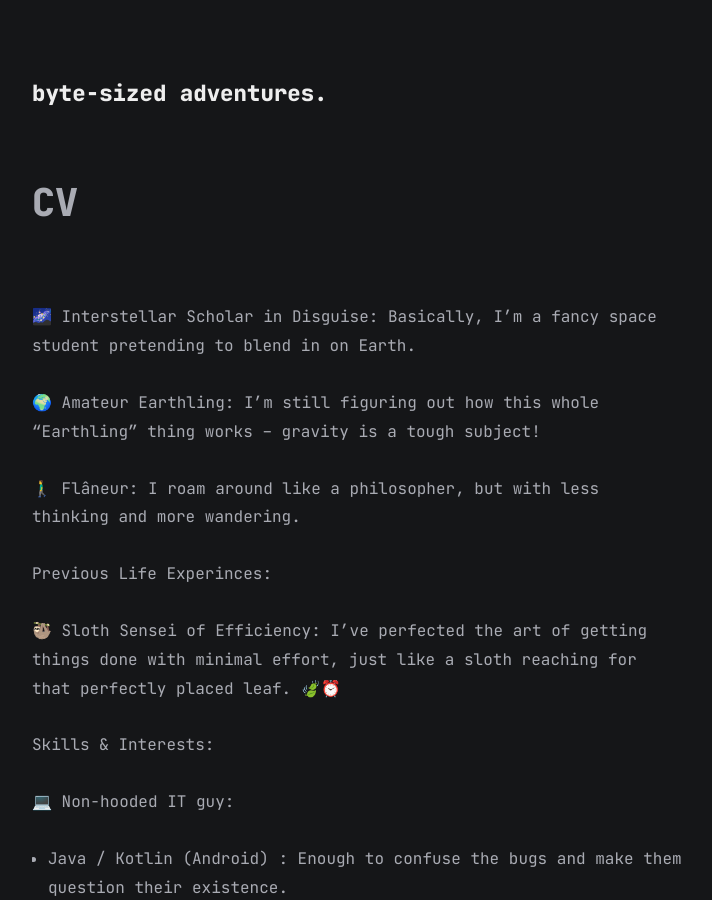
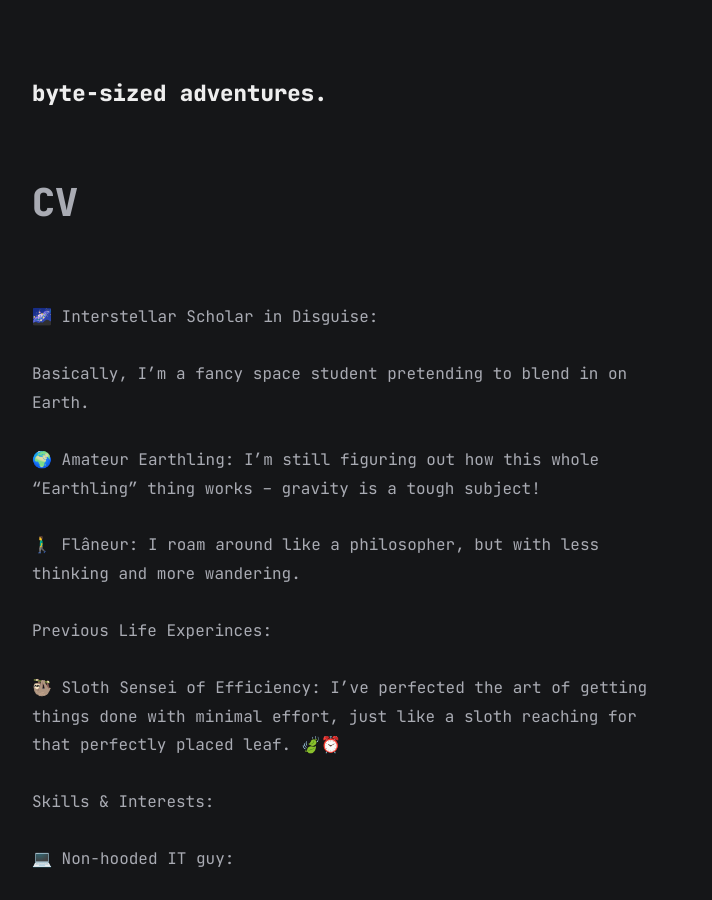
Before and after one commit to samet-byte/samet-byte.github.io, a Jekyll site: the page built from cv.md, in a window 1280 px wide and 900 px high. Shown: the whole window, without its empty margins (283-995 px from the left). Built offline with Jekyll 4.4.1, drawn with Linux system fonts in a browser that asks for light colours.

Commit message:
Refactor CV.md to improve readability and clarity

```diff
--- a/cv.md
+++ b/cv.md
@@ -3,9 +3,12 @@
 layout: post
 ---
 
-🌌 Interstellar Scholar in Disguise: Basically, I'm a fancy space student pretending to blend in on Earth.
+🌌 Interstellar Scholar in Disguise:
 
-🌍 Amateur Earthling: I'm still figuring out how this whole "Earthling" thing works – gravity is a tough subject!
+Basically, I'm a fancy space student pretending to blend in on Earth.
+
+🌍 Amateur Earthling:
+I'm still figuring out how this whole "Earthling" thing works – gravity is a tough subject!
 
 🚶‍♂️ Flâneur: I roam around like a philosopher, but with less thinking and more wandering.
 
```
